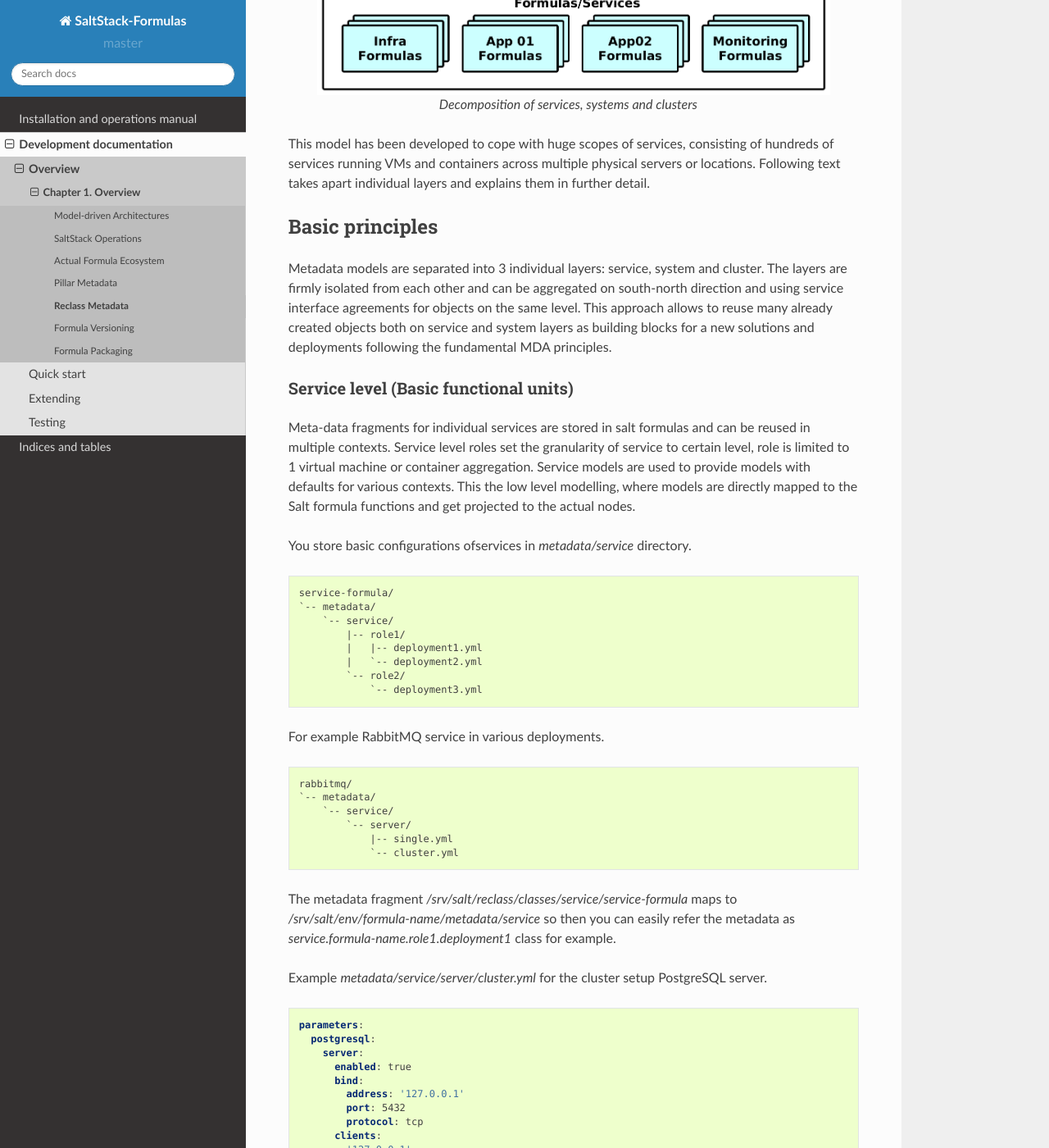
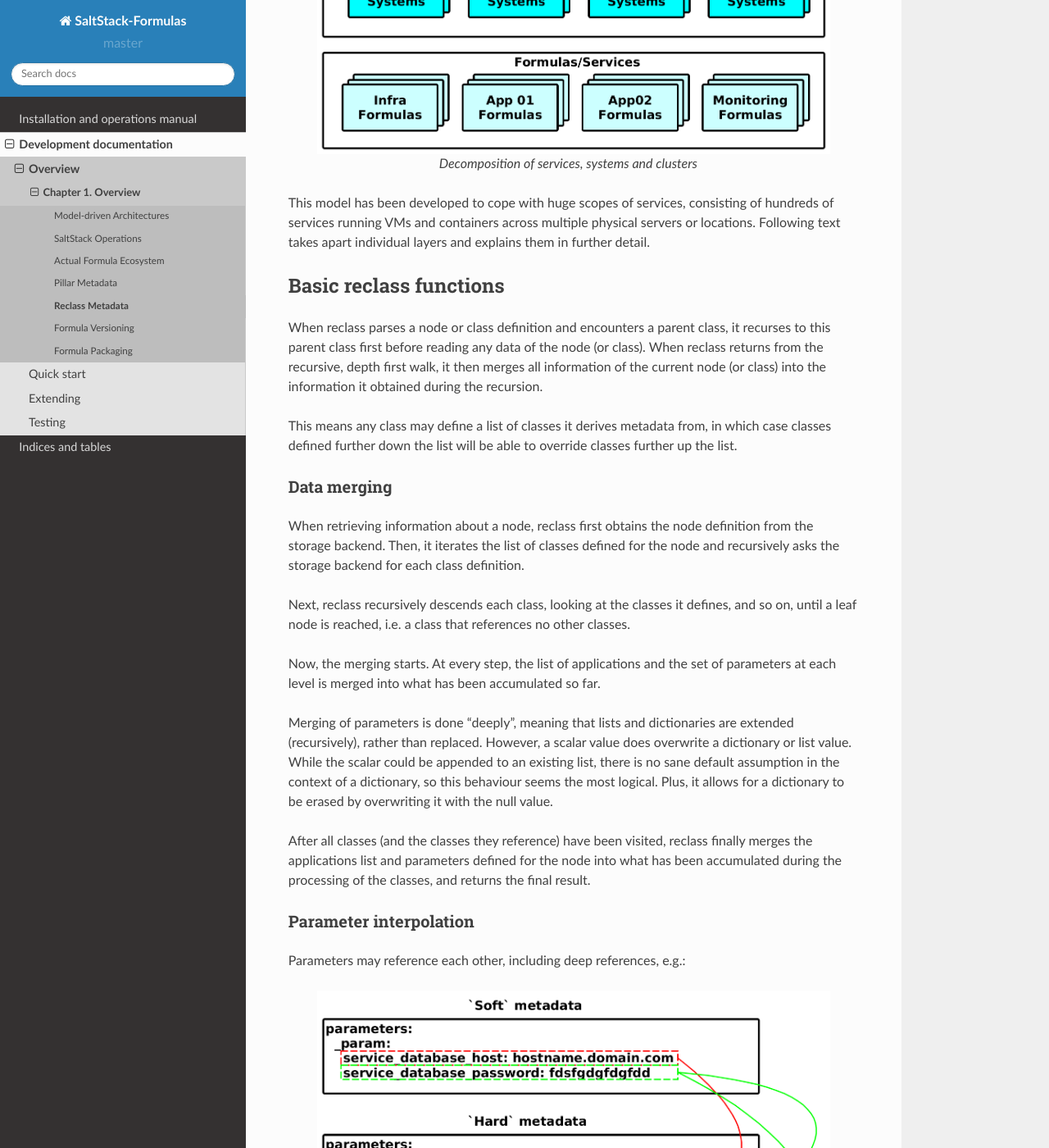
Before and after one commit to salt-formulas/salt-formulas, a Sphinx documentation site: the page built from doc/source/develop/overview-reclass.rst, in a window 1280 px wide and 1400 px high, scrolled down 1243 px. Shown: the whole window at 82% size. Built offline with Sphinx 7.4.7 and the Read the Docs theme 2.0.0, drawn with Linux system fonts in a browser that asks for light colours; pages that are not in the unit, such as notebooks, are missing from menus; some of the changed text lies outside the part shown.

Commit message:
reclass text fixes

```diff
--- a/doc/source/develop/overview-reclass.rst
+++ b/doc/source/develop/overview-reclass.rst
@@ -31,9 +31,115 @@
 servers or locations. Following text takes apart individual layers and
 explains them in further detail.
 
+Basic reclass functions
+-----------------------
 
-Basic principles
-----------------
+When reclass parses a node or class definition and encounters a parent class,
+it recurses to this parent class first before reading any data of the node (or
+class). When reclass returns from the recursive, depth first walk, it then
+merges all information of the current node (or class) into the information it
+obtained during the recursion.
+
+This means any class may define a list of classes it derives metadata from, in
+which case classes defined further down the list will be able to override
+classes further up the list.
+
+Data merging
+~~~~~~~~~~~~
+
+When retrieving information about a node, reclass first obtains the node
+definition from the storage backend. Then, it iterates the list of classes
+defined for the node and recursively asks the storage backend for each class
+definition.
+
+Next, reclass recursively descends each class, looking at the classes it
+defines, and so on, until a leaf node is reached, i.e. a class that references
+no other classes.
+
+Now, the merging starts. At every step, the list of applications and the set
+of parameters at each level is merged into what has been accumulated so far.
+
+Merging of parameters is done “deeply”, meaning that lists and dictionaries
+are extended (recursively), rather than replaced. However, a scalar value does
+overwrite a dictionary or list value. While the scalar could be appended to an
+existing list, there is no sane default assumption in the context of a
+dictionary, so this behaviour seems the most logical. Plus, it allows for a
+dictionary to be erased by overwriting it with the null value.
+
+After all classes (and the classes they reference) have been visited, reclass
+finally merges the applications list and parameters defined for the node into
+what has been accumulated during the processing of the classes, and returns
+the final result.
+
+
+Parameter interpolation
+~~~~~~~~~~~~~~~~~~~~~~~
+
+Parameters may reference each other, including deep references, e.g.:
+
+.. figure :: /_images/soft_hard_metadata.png
+   :width: 90%
+   :align: center
+
+   Parameter interpolation of `soft` parameters to `hard` metadata models
+
+
+After merging and interpolation, which happens automatically inside the
+storage modules, the for_demonstration parameter will have a value of “This
+node sits in Munich, Germany”.
+
+Types are preserved if the value contains nothing but a reference. Hence, the
+value of `dict_reference` will actually be a dictionary.
+
+
+Metadata types
+--------------
+
+The reclass deals with complex data structures we call 'hard' metadata, these
+are defined in class files mentioned in previous text. These are rather
+complex structures that you don't need to manage directly, but a special
+dictionary for so called 'soft' metadata was introduced, that holds simple
+list of most frequently changed properties of the 'hard' metadata model. It
+uses the parameter interpolation function of reclass to achieve defining
+parameter at single location.
+
+
+The 'soft' metadata
+~~~~~~~~~~~~~~~~~~~
+
+Is the special key-value store in reclass called _param, this contains keys
+that are interpolated to the 'hard' metadata. These are parameters that are
+attached at the node definition.
+
+.. code-block:: yaml
+
+    parameters:
+      _param:
+        service_database_host: hostname.domain.com
+
+All of these values are preferably scalar and can be referenced as
+``${_param:service_database_host}`` parameter.
+
+
+The 'Hard' metadata
+~~~~~~~~~~~~~~~~~~~
+
+This metadata are the complex metadata structures that can contain
+interpolation stings pointing to the 'soft' metadata.
+
+.. code-block:: yaml
+
+    parameters:
+      python-application:
+        server:
+          database:
+            name: database_name
+            host: ${_param:service_database_host}
+
+
+
+Basic model layout
+------------------
 
 Metadata models are separated into 3 individual layers: service, system and
 cluster. The layers are firmly isolated from each other and can be aggregated
@@ -357,55 +463,6 @@
 custom systems.
 
 
-Metadata types
---------------
-
-The reclass deals with complex data structures we call 'hard' metadata, that
-you don't need to manage directly, but we have introduced so called 'soft'
-metadata, as siple list of most frequent changed properties of 'hard' metadata
-model.
-
-
-.. figure :: /_images/soft_hard_metadata.png
-   :width: 90%
-   :align: center
-
-   Interpolating `soft` parameters in `hard` metadata structures
-
-
-The 'soft' metadata
-~~~~~~~~~~~~~~~~~~~
-
-Is the special key-value store in reclass called _param, this contains keys
-that are interpolated to the 'hard' metadata. These are parameters that are
-attached at the node definition.
-
-.. code-block:: yaml
-
-    parameters:
-      _param:
-        service_database_host: hostname.domain.com
-
-All of these values are preferably scalar and can be referenced as
-``${_param:service_database_host}`` parameter.
-
-
-The 'Hard' metadata
-~~~~~~~~~~~~~~~~~~~
-
-This metadata are the complex metadata structures that can contain
-interpolation stings pointing to the 'soft' metadata.
-
-.. code-block:: yaml
-
-    parameters:
-      python-application:
-        server:
-          database:
-            name: database_name
-            host: ${_param:service_database_host}
-
-
 Handling sensitive metadata
 ---------------------------
 
```
